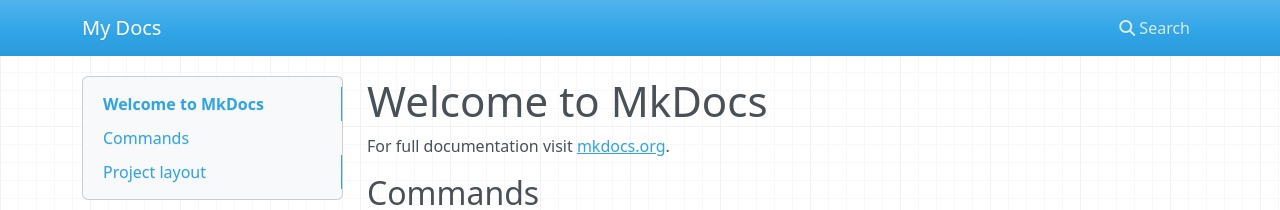
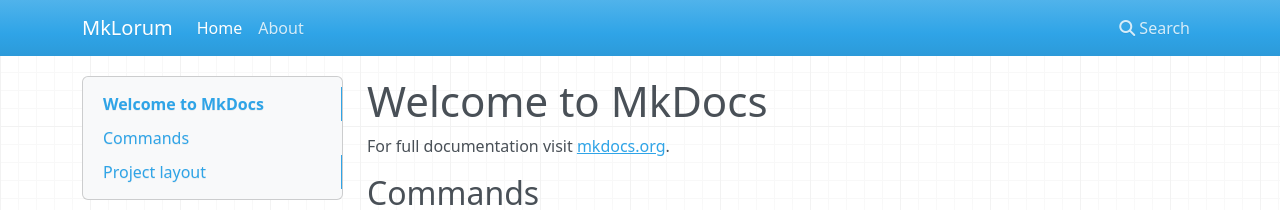
Before and after one commit to ChristopheLucasIBM/cltest5, an MkDocs documentation site: the page built from docs/index.md, in a window 1280 px wide. Shown: the top 210 px of the page. Built offline with MkDocs 1.6.1, drawn with Linux system fonts in a browser that asks for light colours; nearby versions of some CDN libraries.

Commit message:
Added MKLorum & About.md
Added MKLorum & About.md

```diff
--- a/mkdocs.yml
+++ b/mkdocs.yml
@@ -1 +1,4 @@
-site_name: My Docs
+site_name: MkLorum
+nav:
+    - Home: index.md
+    - About: about.md
```
